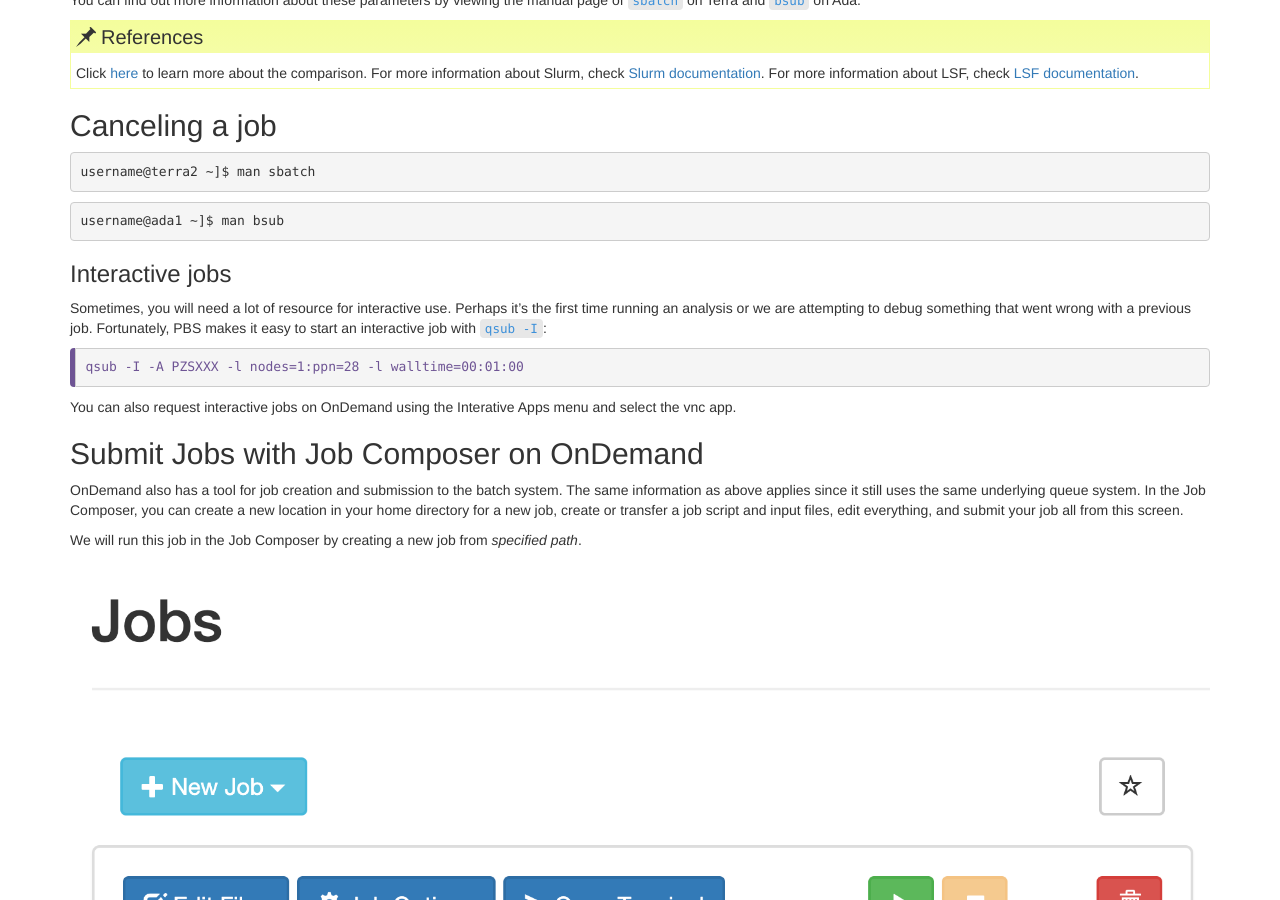
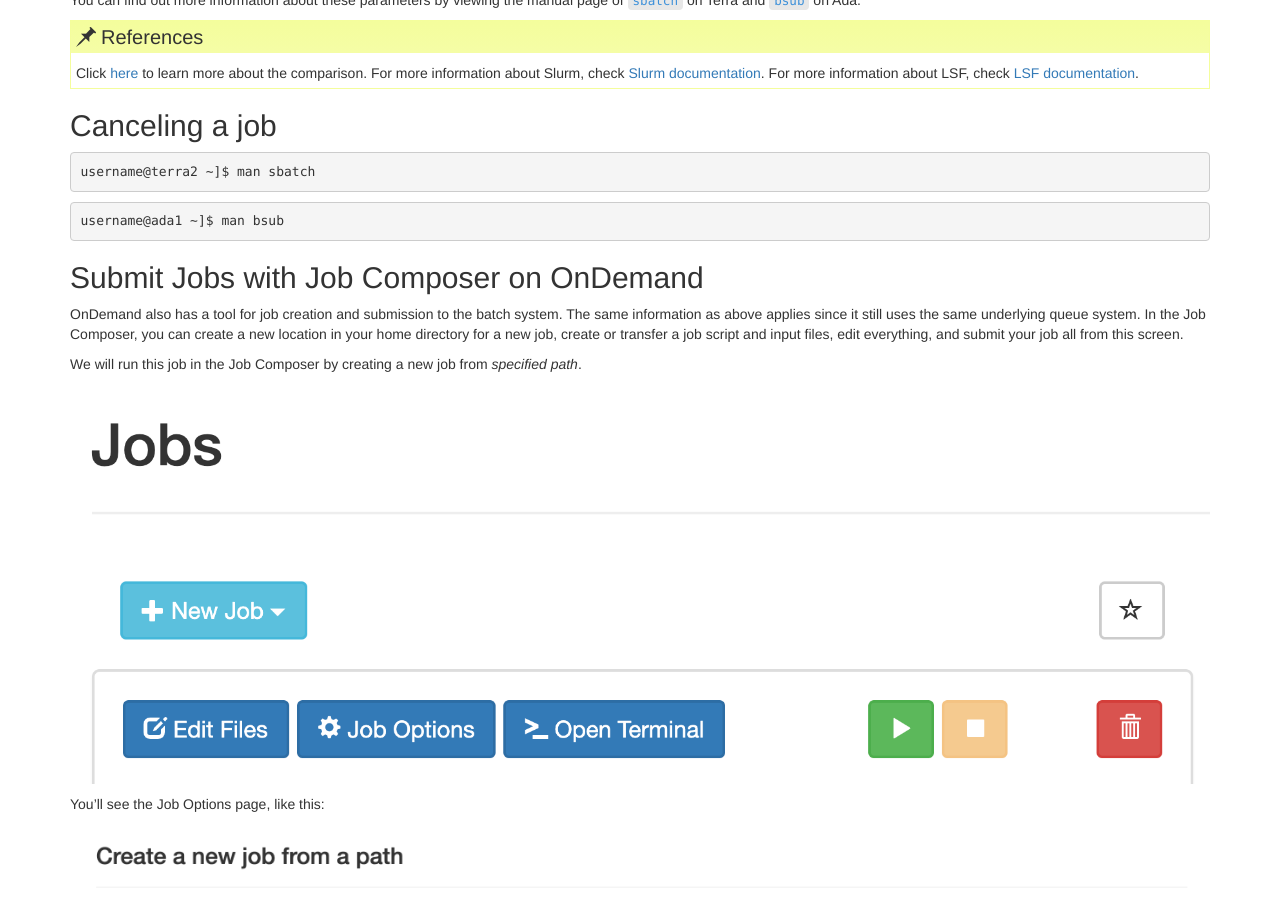
Before and after one commit to luop0812/HPRC_IntroHPC, a Jekyll site: the page built from _episodes/12-scheduler.md, in a window 1280 px wide and 900 px high, scrolled down 3997 px. Built offline with Jekyll 4.4.1, drawn with Linux system fonts in a browser that asks for light colours; some of the changed text lies outside the part shown.

Commit message:
update edpisodes

````diff
--- a/_episodes/12-scheduler.md
+++ b/_episodes/12-scheduler.md
@@ -269,20 +269,6 @@ username@terra2 ~]$ man sbatch
 username@ada1 ~]$ man bsub
 ```
 
-### Interactive jobs
-
-Sometimes, you will need a lot of resource for interactive use.
-Perhaps it's the first time running an analysis
-or we are attempting to debug something that went wrong with a previous job.
-Fortunately, PBS makes it easy to start an interactive job with `qsub -I`:
-
-```
-qsub -I -A PZSXXX -l nodes=1:ppn=28 -l walltime=00:01:00
-```
-{: .bash}
-
-You can also request interactive jobs on OnDemand using the Interative Apps menu and select the vnc app.
-
 ## Submit Jobs with Job Composer on OnDemand
 
 OnDemand also has a tool for job creation and submission to the batch system. The same information as above applies since
@@ -308,12 +294,9 @@ Also, OnDemand allows you to view the queue for all systems (not just the one yo
 Active Jobs. You can filter by your jobs, your group's jobs, and all jobs.
 > ## Submit a job from a template in the Job Composer
 >
-> Find MPI Hello World job in the templates
+> Find  job in the templates
 >
 > Edit the job script to correct the project number
 >
 >Submit job and view results
 {: .challenge}
-
-
-## View Job Status with Active Jobs on OnDemand
````
